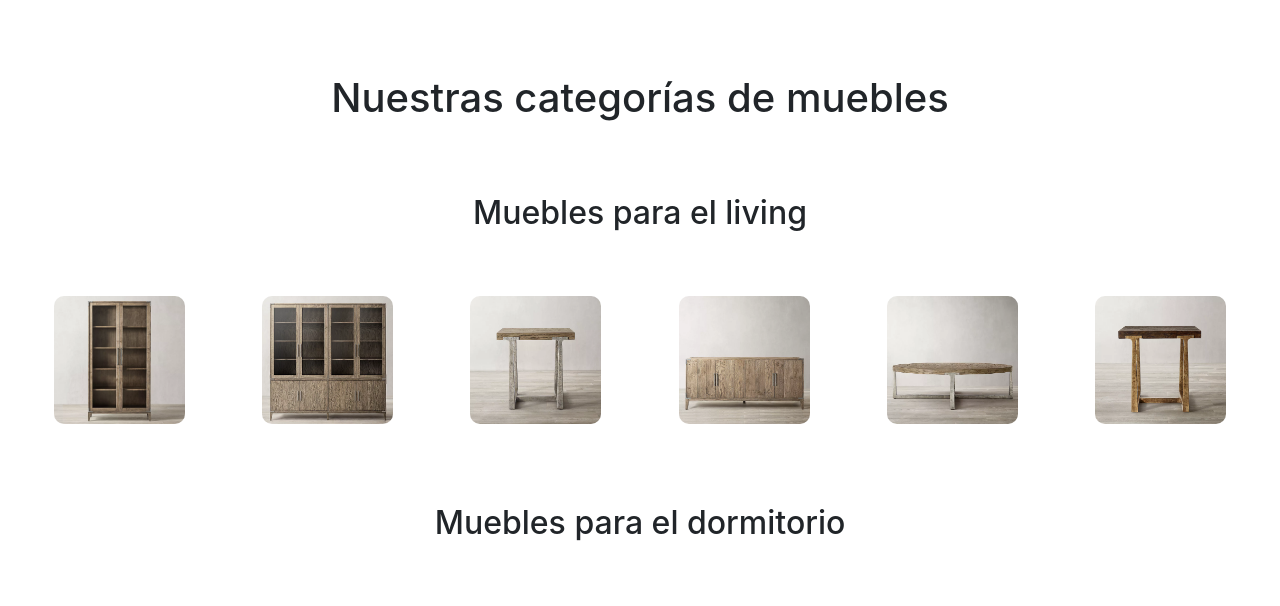
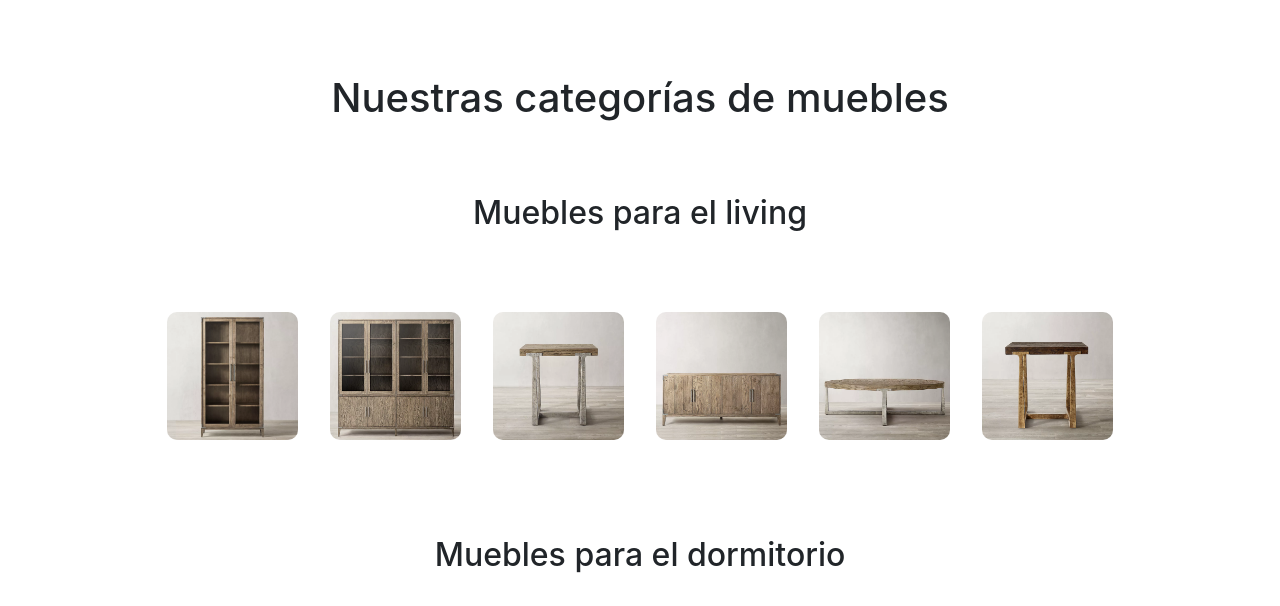
Before and after one commit to MatiLarsson/MiProyecto_DesarrolloWeb_MatiasLarsson, a plain HTML site: page pages/categoria.html in a window 1280 px wide. Shown: the part 115-721 px from the top of the page. Drawn offline with nearby package versions, Linux system fonts and the light colour scheme.

Commit message:
se implementan tags img en galeria de productos

```diff
--- a/pages/categoria.html
+++ b/pages/categoria.html
@@ -69,7 +69,7 @@
 						<h2 id="living" class="text-center my-3">Muebles para el living</h2>
 					</header>
 					<div class="d-flex flex-row justify-content-around align-content-center my-5">
-						<a href="../assets/productos/living/gabinete.jpg" target="blank"><span class="icon"><img src="../assets/productos/living/gabinete.jpg" alt="Gabinete" width="131" height="128"></span></a>
+						<a href="../assets/productos/living/gabinete.jpg" target="blank"><img src="../assets/productos/living/gabinete.jpg" alt="Gabinete" width="131" height="128"></a>
 						<a href="../assets/productos/living/gabdoble.jpg" target="blank"><img src="../assets/productos/living/gabdoble.jpg" alt="Gabinete doble" width="131" height="128"></a>
 						<a href="../assets/productos/living/mesa.jpg" target="blank"><img src="../assets/productos/living/mesa.jpg" alt="Mesa" width="131" height="128"></a>
 						<a href="../assets/productos/living/rack.jpg" target="blank"><img src="../assets/productos/living/rack.jpg" alt="Rack" width="131" height="128"></a>
--- a/sass/pages/_categoria.scss
+++ b/sass/pages/_categoria.scss
@@ -3,9 +3,14 @@
         width: 100%;
         .galeriaProductos{
             width: 100%;
+            flex-wrap: wrap;
             div{
+                flex-wrap: wrap;
                 div{
+                    flex-wrap: wrap;
                     a{
+                        display: flex;
+                        margin: 1rem;
                       img{
                             border-radius: $br-10;
                             margin: 0;
```
Also changed, not shown: sass/style.css, 1 other file.
